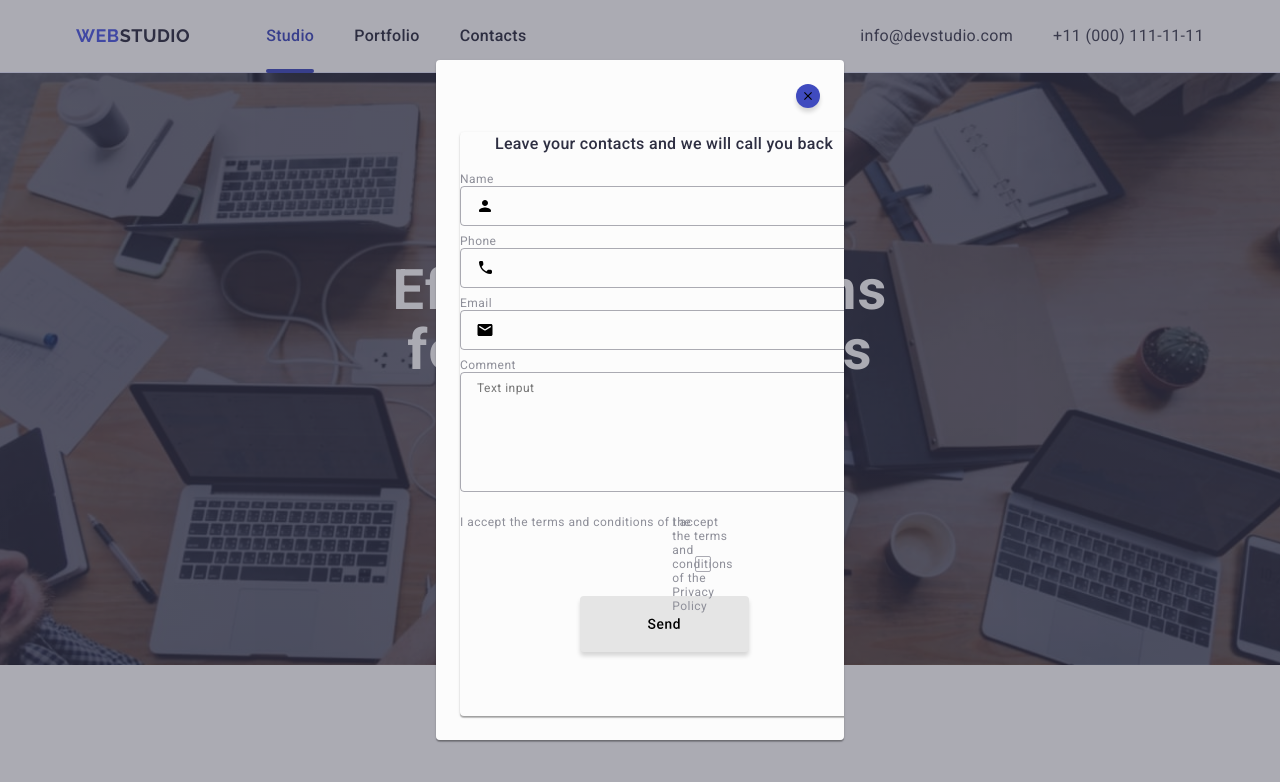
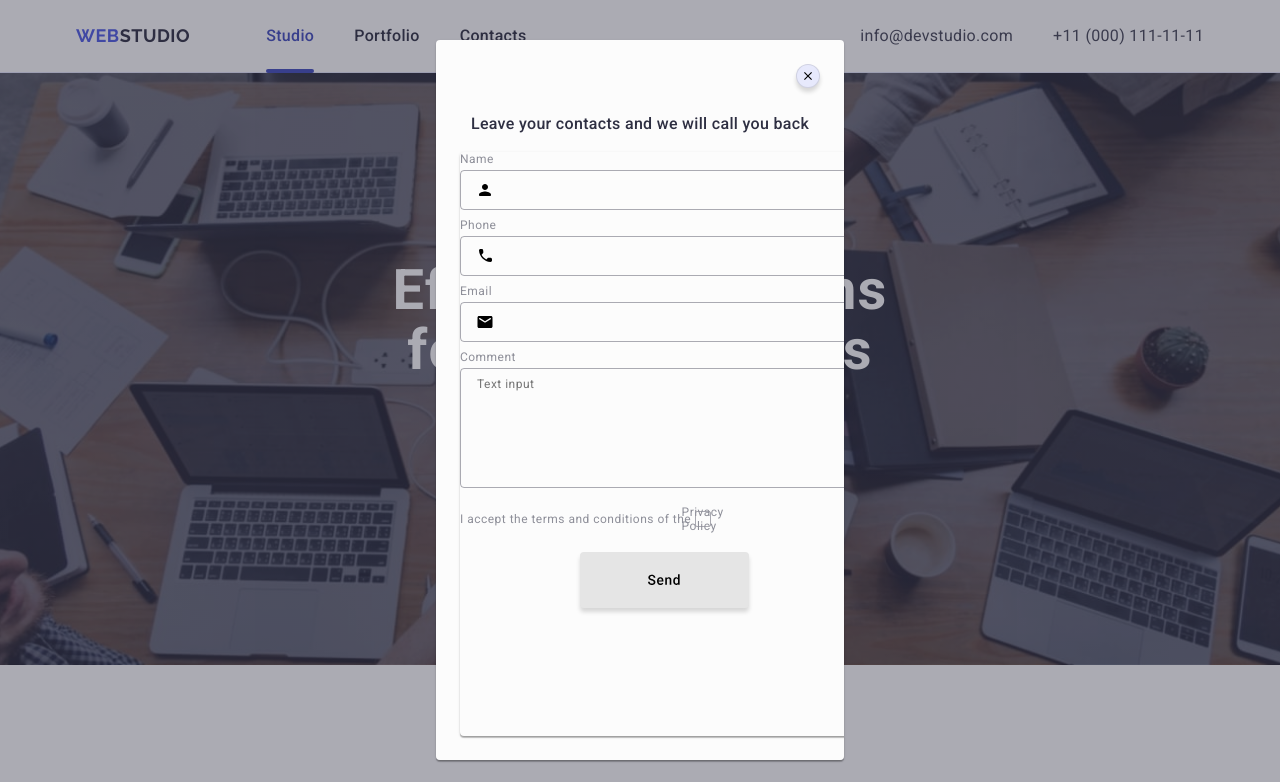
Before and after one commit to AllaP47/goit-markup-hw-05, a plain HTML site: page index.html in a window 1280 px wide. Shown: the top 782 px of the page. Drawn offline with nearby package versions, Linux system fonts and the light colour scheme.

Commit message:
add message

```diff
--- a/css/style.css
+++ b/css/style.css
@@ -549,12 +549,12 @@ img {
 }
 
 .footer-social-text {
+  margin-bottom: 16px;
   font-weight: 500;
   font-size: 16px;
   line-height: 1.5;
   letter-spacing: 0.02em;
   color: #fff;
-  margin-bottom: 16px;
 }
 
 .footer-social-icon-list {
@@ -600,10 +600,8 @@ img {
 }
 .form-email {
   display: flex;
-  align-items: baseline;
-  justify-content: center;
+
   gap: 24px;
-  margin-left: 80px;
 }
 
 .email-input {
@@ -641,8 +639,8 @@ img {
   border: none;
 }
 
-.icon-Subscribe {
-  margin-bottom: 16px;
+.icon-subscribe {
+  margin-left: 16px;
   fill: #fff;
 }
 
@@ -660,7 +658,7 @@ img {
 
   opacity: 0;
   pointer-events: none;
-  transition: opacity 250ms cubic-bezier(04, 0, 0.2, 1),
+  transition: opacity 250ms cubic-bezier(0.4, 0, 0.2, 1),
     visibility 250ms cubic-bezier(0.4, 0, 0.2, 1);
 }
 
@@ -704,17 +702,30 @@ img {
 }
 
 .click-button:hover,
-.click-button {
+.click-button:focus {
   background-color: #404bbf;
   border: none;
 }
+
 .icon-click {
   transition: fill 250ms cubic-bezier(0.4, 0, 0.2, 1);
 }
+
 .icon-click:hover,
 .icon-click:focus {
   fill: #ffffff;
 }
+
+.text-modal {
+  font-weight: 500;
+  font-size: 16px;
+  line-height: 1.5;
+  letter-spacing: 0.02em;
+  text-align: center;
+  color: #2e2f42;
+  margin-bottom: 16px;
+}
+
 .form-modal {
   border-radius: 4px;
   width: 408px;
@@ -788,18 +799,7 @@ img {
 .comment:focus {
   border-color: #4d5ae5;
 }
-.text-modal {
-  display: flex;
-  align-items: center;
-  justify-content: center;
-  font-weight: 500;
-  font-size: 16px;
-  line-height: 1.5;
-  letter-spacing: 0.02em;
-  text-align: center;
-  color: #2e2f42;
-  margin-bottom: 16px;
-}
+
 .checkbox-modal {
   margin-bottom: 24px;
 }
--- a/index.html
+++ b/index.html
@@ -566,7 +566,7 @@
 
             <button class="btn-subscribe" type="submit">
               Subscribe
-              <svg class="icon-Subscribe" width="24" height="24">
+              <svg class="icon-subscribe" width="24" height="24">
                 <use href="./images/icons.svg#icon-Frame"></use>
               </svg>
             </button>
@@ -581,68 +581,57 @@
             <use href="./images/icons.svg#icon-close"></use>
           </svg>
         </button>
+
+        <p class="text-modal">Leave your contacts and we will call you back</p>
+
         <form class="form-modal">
-          <p class="text-modal">
-            Leave your contacts and we will call you back
-          </p>
           <div class="modal-window">
-            <label class="window" for="user-name">
-              Name
+            <label class="window" for="user-name">Name</label>
             <div class="modal-window-info">
-                <input
-                  class="info"
-                  id="user-name"
-                  name="user-name"
-                  type="text"
-                />
+              <input class="info" id="user-name" name="user-name" type="text" />
               <svg class="icon-window" width="18" height="24">
                 <use href="./images/icons.svg#icon-person"></use>
               </svg>
             </div>
-            </label>
           </div>
           <div class="modal-window">
-            <label class="window" for="user-name">
-              Phone
+            <label class="window" for="user-phone">Phone</label>
             <div class="modal-window-info">
               <input
                 class="info"
-                  id="user-name"
+                id="user-phone"
                 name="user-phone"
                 type="text"
               />
+
               <svg class="icon-window" width="18" height="24">
                 <use href="./images/icons.svg#icon-phone"></use>
               </svg>
             </div>
-            </label>
           </div>
           <div class="modal-window">
-            <label class="window" for="user-name">
-              Email
+            <label class="window" for="user-email">Email</label>
             <div class="modal-window-info">
               <input
                 class="info"
-                  id="user-name"
-                  name="useremail"
+                id="user-email"
+                name="user-email"
                 type="text"
               />
+
               <svg class="icon-window" width="18" height="24">
                 <use href="./images/icons.svg#icon-email"></use>
               </svg>
             </div>
-            </label>
           </div>
           <div class="modal-window-comment">
-            <label class="window" for="user-comment">
-              Comment
+            <label class="window" for="user-comment">Comment</label>
             <textarea
               class="comment"
               id="user-comment"
               name="user-comment"
               placeholder="Text input"
             ></textarea>
-            </label>
           </div>
 
           <div class="checkbox-modal">
@@ -653,17 +642,16 @@
               type="checkbox"
               value="true"
             />
-            <div>
+
             <label class="checkbox-privacy" for="user-privacy">
               I accept the terms and conditions of the
-                <span class="text-checkbox"
-                  >I accept the terms and conditions of the Privacy Policy
+              <span class="text-checkbox">
                 <svg class="icon-checkbox" width="10" height="8">
                   <use href="./images/icons.svg#icon-Vector"></use>
                 </svg>
+                Privacy Policy
               </span>
             </label>
-            </div>
           </div>
 
           <button class="btn-modal" type="submit">
```
Lines whose indentation alone changed are shown as unchanged.
